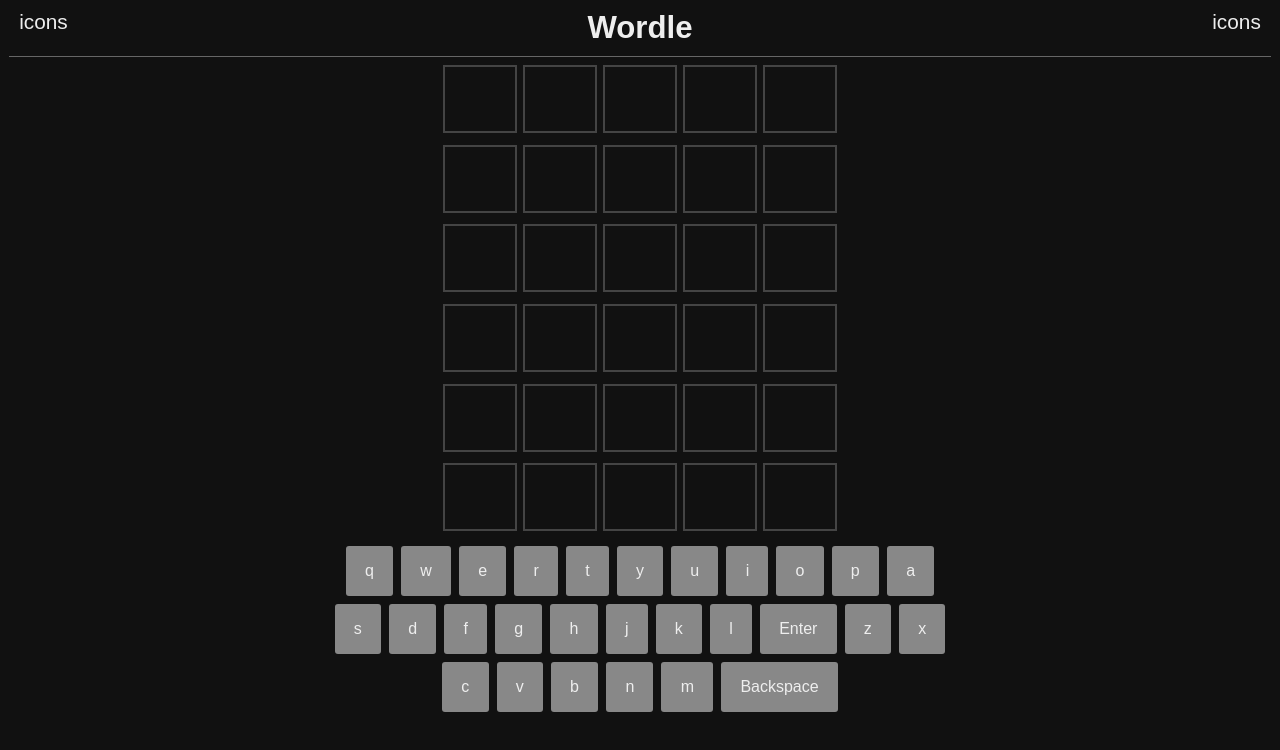
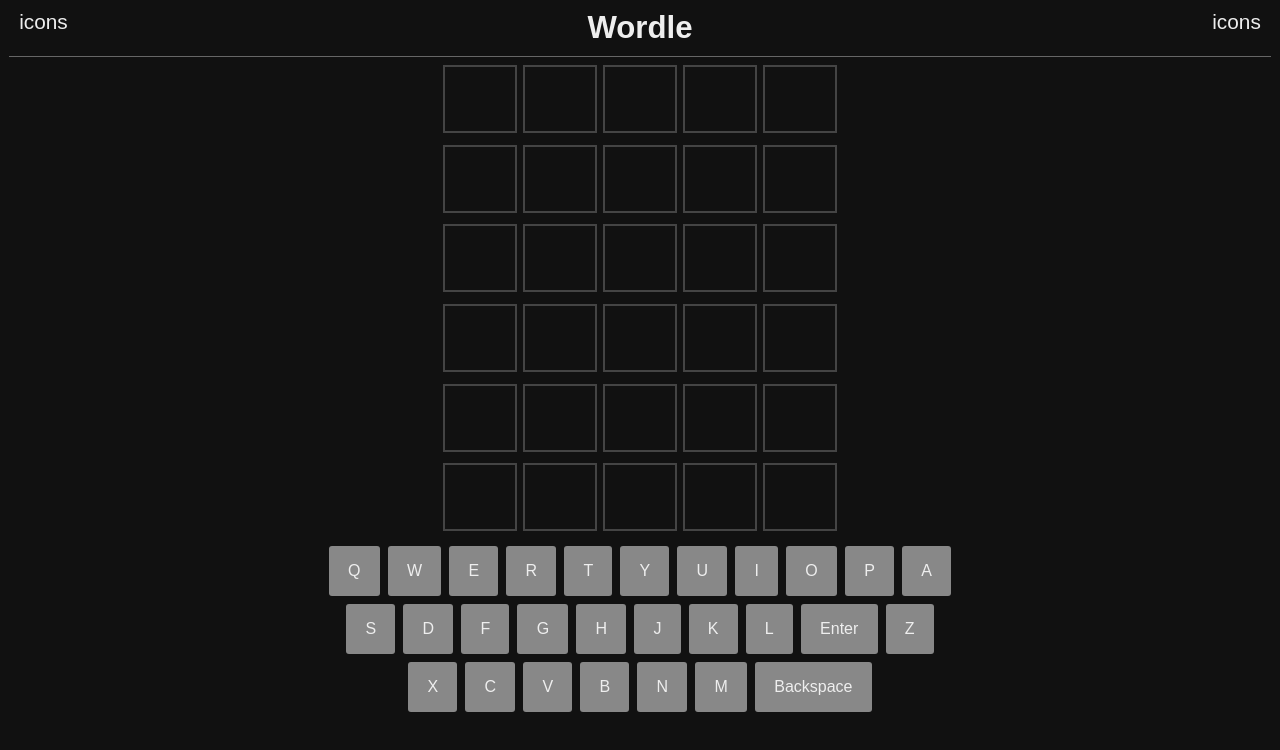
Before and after one commit to Kex027/my-projects, a React (Create React App) app in the folder wordle-react/: page / in a window 1280 px wide. Shown: the top 750 px of the page. Built offline with nearby package versions, Linux system fonts and the light colour scheme.

Commit message:
Fixed entering letters, added random world with checking is game over

```diff
--- a/wordle-react/src/components/keyboard/Keyboard.jsx
+++ b/wordle-react/src/components/keyboard/Keyboard.jsx
@@ -11,51 +11,70 @@
   setBoard,
   board,
 }) => {
+  const wordsList = ["QWERT"];
+  const randomWord = wordsList[Math.floor(Math.random() * wordsList.length)];
+  // console.log(randomWord);
   const wordLength = 5;
+  const firstColumnIndex = 1;
 
-  const genKeyboardList = () => {
-    let kbList = [];
-    let pointer = "A".charCodeAt(0);
-    let end = "Z".charCodeAt(0);
+  const kbList = [
+    "Q",
+    "W",
+    "E",
+    "R",
+    "T",
+    "Y",
+    "U",
+    "I",
+    "O",
+    "P",
+    "A",
+    "S",
+    "D",
+    "F",
+    "G",
+    "H",
+    "J",
+    "K",
+    "L",
+    "Enter",
+    "Z",
+    "X",
+    "C",
+    "V",
+    "B",
+    "N",
+    "M",
+    "Backspace",
+  ];
 
-    for (; pointer <= end; ++pointer) {
-      kbList.push(String.fromCharCode(pointer));
-    }
-    kbList.push("Enter");
-    kbList.push("Backspace");
-    return kbList;
+  const newBoard = (letter) => {
+    return {
+      ...board,
+      [rowIndex]: {
+        ...board[rowIndex],
+        [columnIndex]: { ...board[columnIndex][columnIndex], value: letter },
+      },
+    };
   };
 
-  const kbList = [
-    "q",
-    "w",
-    "e",
-    "r",
-    "t",
-    "y",
-    "u",
-    "i",
-    "o",
-    "p",
-    "a",
-    "s",
-    "d",
-    "f",
-    "g",
-    "h",
-    "j",
-    "k",
-    "l",
-    "Enter",
-    "z",
-    "x",
-    "c",
-    "v",
-    "b",
-    "n",
-    "m",
-    "Backspace",
-  ];
+  const checkWord = () => {
+    const userWord = Object.values(board[rowIndex]).reduce(
+      (word, { value }) => {
+        return `${word}${value}`;
+      },
+      ""
+    );
+    console.log(userWord);
+    if (userWord === randomWord) {
+      console.log("game over");
+      return true;
+    }
+    // check if letter is in word or on good place
+    // add classess
+    console.log("playing");
+    return;
+  };
 
   const onKeyClick = (text) => {
     if (text === "Enter") {
@@ -63,35 +82,26 @@
         console.log("too little letters");
         return;
       }
+      if (checkWord()) {
+        return;
+      }
       setRowIndex((prevRowIndex) => ++prevRowIndex);
-      setColumnIndex(1);
-      // add letter
+      setColumnIndex(firstColumnIndex);
       return;
     }
     if (text === "Backspace") {
-      if (columnIndex === 1) {
+      if (columnIndex === firstColumnIndex) {
         return;
       }
-      setColumnIndex((prevColumnIndex) => --prevColumnIndex);
-      // delete last letter
+      setColumnIndex(--columnIndex);
+      setBoard(newBoard(""));
       return;
     }
-    // console.log(board);
-    console.log(rowIndex);
-    console.log(columnIndex);
     if (columnIndex - 1 === wordLength) {
       return;
     }
-    setBoard({
-      ...board,
-      [rowIndex]: {
-        ...board[rowIndex],
-        [columnIndex]: { ...board[columnIndex], value: text },
-      },
-    });
+    setBoard(newBoard(text));
     setColumnIndex((prevColumnIndex) => ++prevColumnIndex);
-    // console.log(board[1][1]);
-    // console.log(text);
   };
 
   return (
```
Also changed, not shown: wordle-react/src/App.js (+0 -9 lines).
